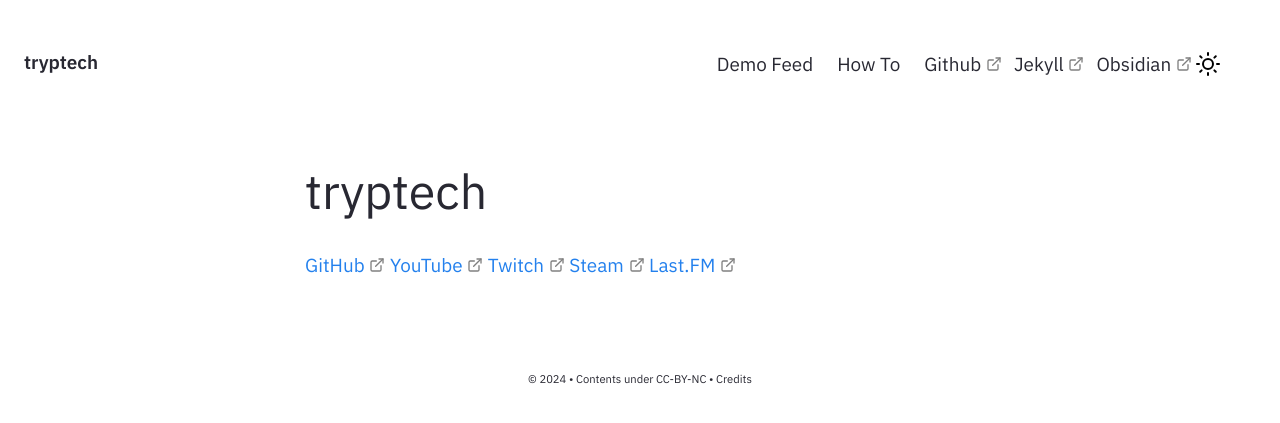
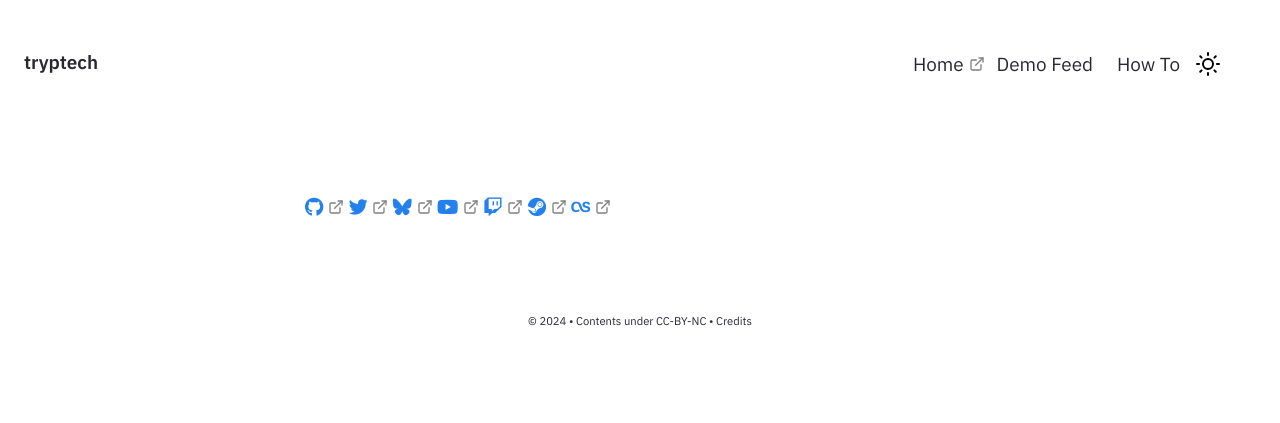
Before and after one commit to tryptech/tryptech.github.io, a Jekyll site: the page built from pages/index.md, in a window 1280 px wide. Shown: the top 423 px of the page. Built offline with Jekyll 4.4.1, drawn with Linux system fonts in a browser that asks for light colours; nearby versions of some CDN libraries.

Commit message:
no message

```diff
--- a/_includes/Homepage.html
+++ b/_includes/Homepage.html
@@ -1,9 +1,10 @@
 <div class="home-intro">
-    <div class="jumbo">{{site.heading}} </div>
     <div class="home-sub-text">
-        <a href="https://github.com/tryptech" target="_blank">GitHub</a>
-        <a href="https://youtube.com/@tryptech" target="_blank">YouTube</a>
-        <a href="https://twitch.tv/tryptech" target="_blank">Twitch</a>
-        <a href="https://steamcommunity.com/id/tryptech/" target="_blank">Steam</a>
-        <a href="https://www.last.fm/user/tryptech" target="_blank">Last.FM</a>
+        <a href="https://github.com/tryptech" target="_blank"><i class="fa-brands fa-github"></i></a>
+        <a href="https://twitter.com/yo_tryptech" target="_blank"><i class="fa-brands fa-twitter"></i></a>
+        <a href="https://bsky.app/profile/tryp.tech" target="_blank"><i class="fa-brands fa-bluesky"></i></a>
+        <a href="https://youtube.com/@tryptech" target="_blank"><i class="fa-brands fa-youtube"></i></a>
+        <a href="https://twitch.tv/tryptech" target="_blank"><i class="fa-brands fa-twitch"></i></a>
+        <a href="https://steamcommunity.com/id/tryptech/" target="_blank"><i class="fa-brands fa-steam"></i></a>
+        <a href="https://www.last.fm/user/tryptech" target="_blank"><i class="fa-brands fa-lastfm"></i></a>
 </div> </div>
--- a/_includes/Nav.html
+++ b/_includes/Nav.html
@@ -53,20 +53,14 @@
 
     <div id="navbarBasicExample" class="navbar-menu">
       <div class="navbar-start">
+        <a href="https://tryp.tech" class="navbar-item">
+          Home
+        </a>
         <a href="{{'/notes' | relative_url}}" class="navbar-item">
           Demo Feed
         </a>
         <a href="../post/how-to" class="navbar-item">
           How To
-        </a>
-        <a href="https://github.com/Jekyll-Garden/jekyll-garden.github.io" target="_blank" class="navbar-item">
-          Github
-        </a>
-        <a href="https://jekyllrb.com/" target="_blank" class="navbar-item">
-          Jekyll
-        </a>
-        <a href="https://obsidian.md/"  target="_blank" class="navbar-item">
-          Obsidian
         </a>
       </div>
       <div class="navbar-end is-hidden-mobile" onclick="modeSwitcher()" >
--- a/_layouts/Post.html
+++ b/_layouts/Post.html
@@ -65,6 +65,7 @@
     <![endif]-->
     <!--<link href="/assets/css/prism.css" rel="stylesheet" />-->
     <link rel="alternate" type="application/rss+xml" href="{{ site.url }}/feed.xml">
+    <script src="https://kit.fontawesome.com/0a65c76ab6.js" crossorigin="anonymous"></script>
 </head>
 
 <body>
```
